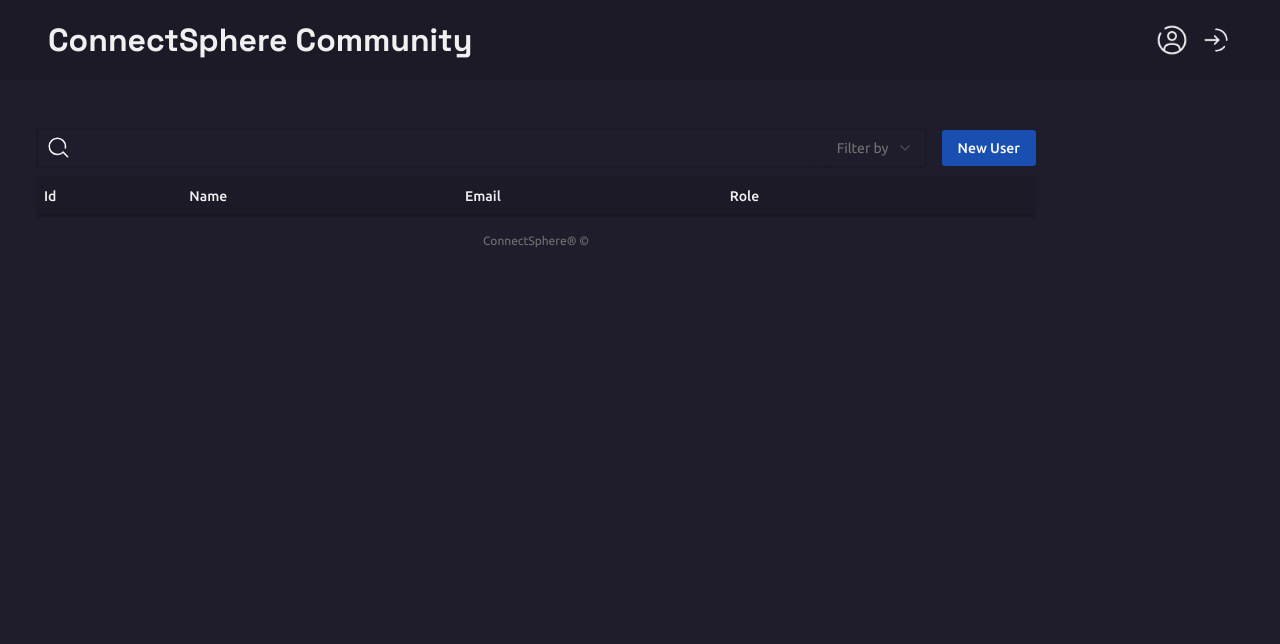
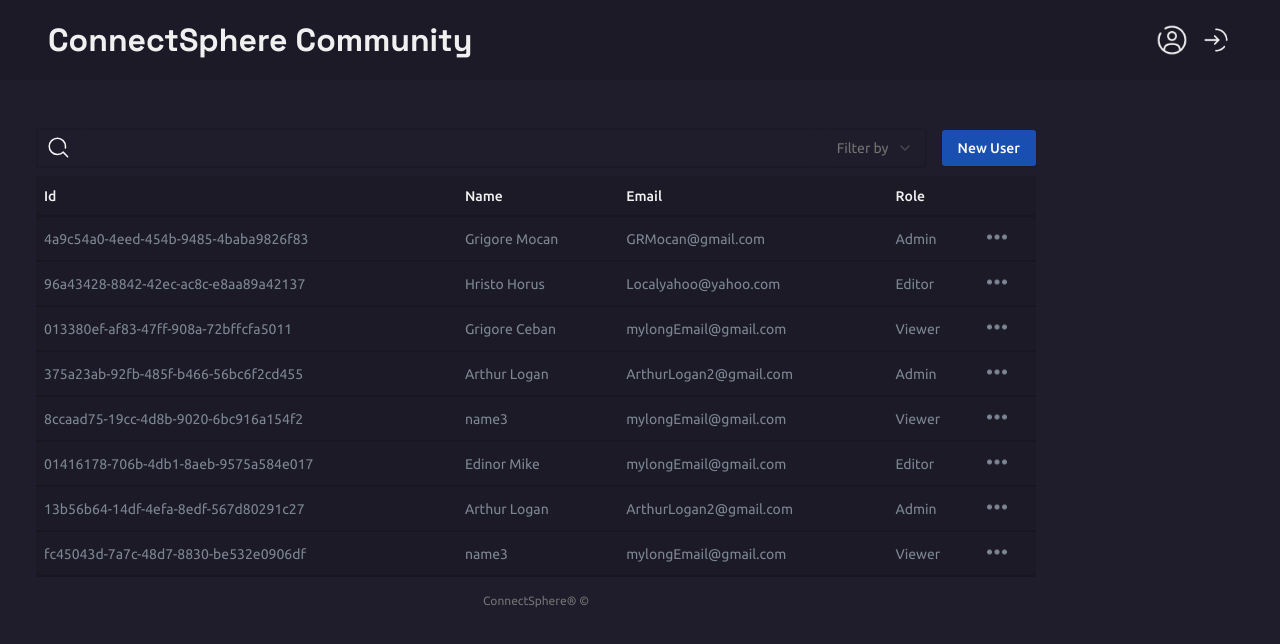
Before and after one commit to RuslanSisonyuk/react-user-management-dashboard-practice, a React (Vite) app: page / in a window 1280 px wide. Shown: the top 644 px of the page. Built offline with nearby package versions, Linux system fonts and the light colour scheme.

Commit message:
FIX filter user function in UserTable CHNG added userRoles zod enum to userTypes now used for user role validation

```diff
--- a/src/components/ui/UserFormDialog.tsx
+++ b/src/components/ui/UserFormDialog.tsx
@@ -7,7 +7,7 @@
 import { Select, SelectContent, SelectItem, SelectTrigger, SelectValue } from './select';
 import { Input } from './input';
 import { Button } from './button';
-import { user, userSchema } from '@/types/userType';
+import { userRoles, user, userSchema } from '@/types/userType';
 
 enum FormType {
   edit = "EDIT",
@@ -18,7 +18,7 @@
     type?: string;
     userAttributes?: user;
 }
-const defaultUser:user = {id:"4a9c54a0-4eed-454b-9485-4baba9826f83",name:"",email:"",role:"Viewer"};
+const defaultUser:user = {id:"4a9c54a0-4eed-454b-9485-4baba9826f83",name:"",email:"",role:userRoles.Values.Viewer};
 const defaultType:string = FormType.add;
 
 //form defaults to the "add user" form
@@ -107,9 +107,9 @@
                           </SelectTrigger>
                         </FormControl>
                         <SelectContent>
-                          <SelectItem value='Viewer'>Viewer</SelectItem>
-                          <SelectItem value='Editor'>Editor</SelectItem>
-                          <SelectItem value='Admin'>Admin</SelectItem>
+                          <SelectItem value={userRoles.Values.Viewer}>Viewer</SelectItem>
+                          <SelectItem value={userRoles.Values.Editor}>Editor</SelectItem>
+                          <SelectItem value={userRoles.Values.Admin}>Admin</SelectItem>
                         </SelectContent>
                       </Select>
                       <FormMessage/>
--- a/src/components/ui/UsersTable.tsx
+++ b/src/components/ui/UsersTable.tsx
@@ -69,7 +69,7 @@
 
     // Checks if provided user's property (name or email based on filter type) starts with string inputed by user
     const isUserStartsWithFilterString = (user:user) => {
-        filterType == "Email" ? user.email.toLowerCase().startsWith(filterUsersByString.toLowerCase())
+        return filterType == "Email" ? user.email.toLowerCase().startsWith(filterUsersByString.toLowerCase())
         : user.name.toLowerCase().startsWith(filterUsersByString.toLowerCase());
     }
 
--- a/src/types/userType.ts
+++ b/src/types/userType.ts
@@ -1,4 +1,8 @@
 import { z } from "zod";
+
+export const userRoles = z.enum(["Viewer","Editor","Admin"],{
+  message: "Select a role"
+})
 
 export const userSchema = z.object({
   id: z.string().uuid("Invalid UUID"),
@@ -8,9 +12,7 @@
   email: z.string().email({
     message: "Enter a valid email address"
   }),
-  role: z.enum(["Viewer","Editor","Admin"],{
-    message: "Select a role"
-  }),
+  role: userRoles,
 })
 
 export type user = z.infer<typeof userSchema>
```
Also changed, not shown: src/App.tsx (line endings or trailing spaces).
